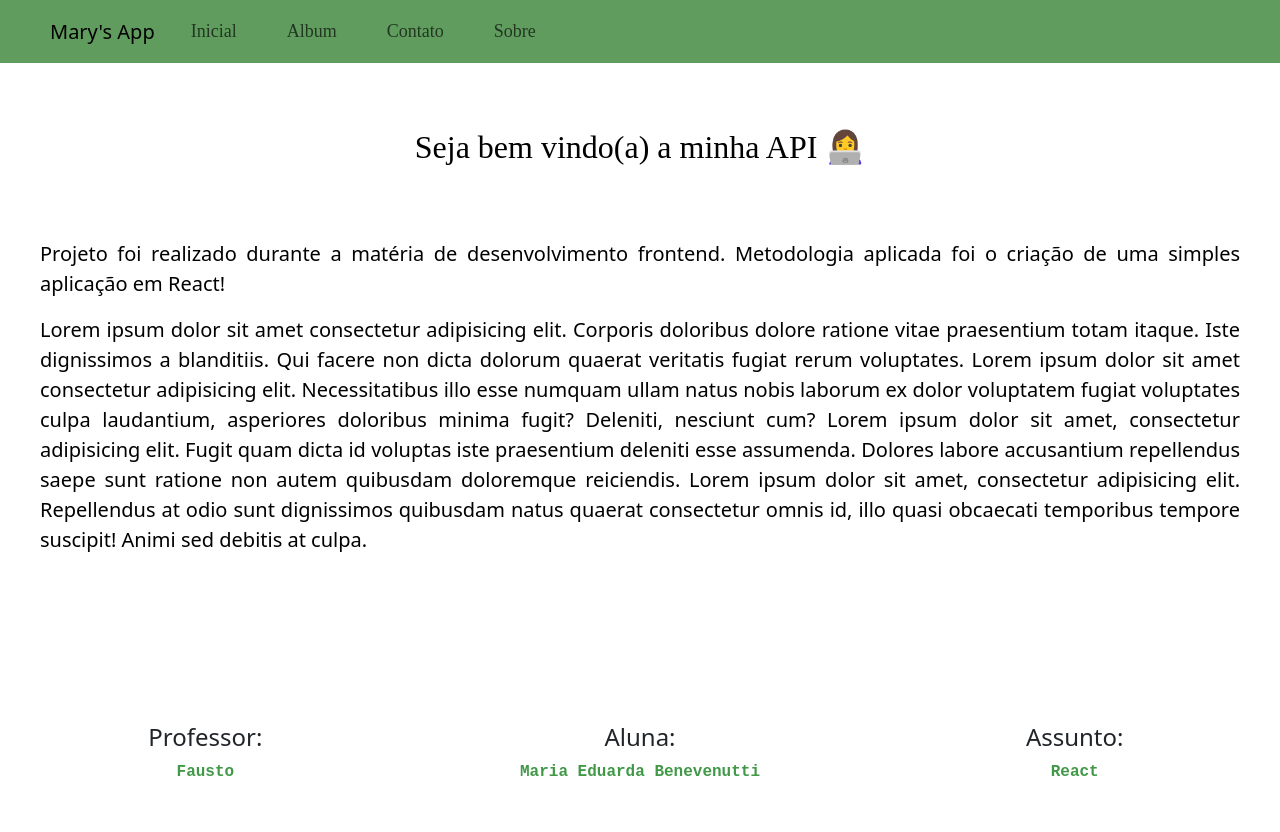
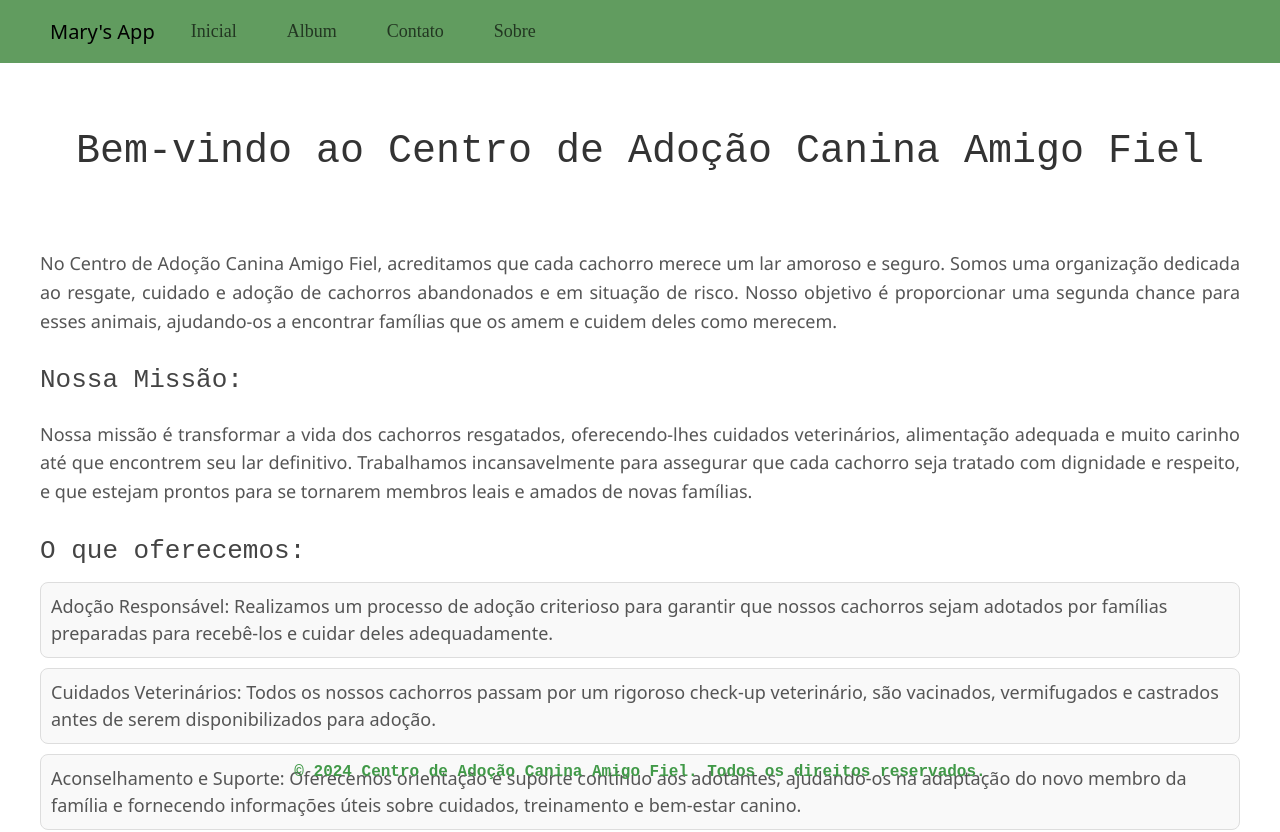
Before and after one commit to eduardabenevenutti77/frontend, a React (Create React App) app in the folder fausto/: page / in a window 1280 px wide. Shown: the top 832 px of the page. Before the commit the page ends 800 px from the top, so only its background shows below. Built offline with nearby package versions, Linux system fonts and the light colour scheme; a web font is replaced by a local one.

Commit message:
new commit

```diff
--- a/fausto/package.json
+++ b/fausto/package.json
@@ -6,13 +6,14 @@
     "@testing-library/jest-dom": "^5.17.0",
     "@testing-library/react": "^13.4.0",
     "@testing-library/user-event": "^13.5.0",
+    "axios": "^1.7.2",
     "bootstrap": "^5.3.3",
     "install": "^0.13.0",
     "npm": "^10.5.0",
     "react": "^18.2.0",
     "react-bootstrap": "^2.10.2",
     "react-dom": "^18.2.0",
-    "react-router-dom": "^6.22.3",
+    "react-router-dom": "^6.23.1",
     "react-scripts": "^5.0.1",
     "sass": "^1.72.0",
     "scss": "^0.2.4",
--- /dev/null
+++ b/fausto/src/api/axiosData.js
@@ -0,0 +1,4 @@
+import axios from 'axios'; export async function axiosData() {
+    const response = await axios.get('https://jsonplaceholder.typicode.com/posts');
+    return response.data;
+}
--- /dev/null
+++ b/fausto/src/api/fetchData.js
@@ -0,0 +1,5 @@
+export async function fetchData() {
+    const response = await fetch('https://api.publicapis.org/entries');
+    const data = await response.json();
+    return data.entries;
+}
--- a/fausto/src/layout/Footer.jsx
+++ b/fausto/src/layout/Footer.jsx
@@ -3,27 +3,7 @@ import { Col, Row } from "react-bootstrap";
 export default function Footer() {
   return (
     <div className="footer">
-        <Row>
-          <Col>
-            <div>
-              <h4>Professor: </h4>
-              {/* <p><a href="//facebook.com" target="_blank">Facebooj</a></p> */}
-              <p>Fausto</p>
-            </div>
-          </Col>
-          <Col>
-            <div>
-              <h4>Aluna: </h4>
-              <p>Maria Eduarda Benevenutti</p>
-            </div>
-          </Col>
-          <Col>
-            <div>
-              <h4>Assunto: </h4>
-              <p>React</p>
-            </div>
-          </Col>
-        </Row>
+        <p>&copy; 2024 Centro de Adoção Canina Amigo Fiel. Todos os direitos reservados.</p>
     </div>
   );
 }
--- a/fausto/src/pages/Contato.jsx
+++ b/fausto/src/pages/Contato.jsx
@@ -1,80 +1,19 @@
-import Button from 'react-bootstrap/Button';
-import Col from 'react-bootstrap/Col';
-import Form from 'react-bootstrap/Form';
-import Row from 'react-bootstrap/Row';
+import { useState } from 'react';
 
 export default function Contato() {
+  const [name, setName] = useState('');
+  const [email, setEmail] = useState('');
+  const [theme, setTheme] = useState('');
 
+  const handleSubmit = (e) => { e.preventDefault();
+  console.log({ name, email, theme });
+  };
   return (
-    <Form>
-      <h1 className="title">Informe seus dados de contato</h1>
-      <fieldset>
-      <Row className="mb-3">
-        <Form.Group as={Col} controlId="formGridEmail">
-          <Form.Label>Email</Form.Label>
-          <Form.Control type="email" placeholder="Enter email" />
-        </Form.Group>
-
-        <Form.Group as={Col} controlId="formGridPassword">
-          <Form.Label>Password</Form.Label>
-          <Form.Control type="password" placeholder="Password" />
-        </Form.Group>
-      </Row>
-
-      <Form.Group className="mb-3" controlId="formGridAddress1">
-        <Form.Label>Address</Form.Label>
-        <Form.Control placeholder="1234 Main St" />
-      </Form.Group>
-
-      <Form.Group className="mb-3" controlId="formGridAddress2">
-        <Form.Label>Address 2</Form.Label>
-        <Form.Control placeholder="Apartment, studio, or floor" />
-      </Form.Group>
-
-      <Row className="mb-3">
-        <Form.Group as={Col} controlId="formGridCity">
-          <Form.Label>City</Form.Label>
-          <Form.Control />
-        </Form.Group>
-
-        <Form.Group as={Col} controlId="formGridState">
-          <Form.Label>State</Form.Label>
-          <Form.Select defaultValue="Choose...">
-            <option>Choose...</option>
-            <option>...</option>
-          </Form.Select>
-        </Form.Group>
-
-        <Form.Group as={Col} controlId="formGridZip">
-          <Form.Label>Zip</Form.Label>
-          <Form.Control />
-        </Form.Group>
-      </Row>
-
-      <Form.Group className="mb-3" id="formGridCheckbox">
-        <Form.Check type="checkbox" label="Check me out" />
-      </Form.Group>
-
-    {/* <div className='groupButton'>
-      <Button className='delete' type="submit">
-        Submit
-      </Button>
-      <Button className='post' type="submit">
-        Submit
-      </Button>
-    </div> */}
-      </fieldset>
-    </Form>
+    <form onSubmit={handleSubmit}>
+      <label> Name: <input type="text" value={name} onChange={(e) => setName(e.target.value)} /> </label>
+      <label> Email: <input type="email" value={email} onChange={(e) => setEmail(e.target.value)} /> </label>
+      <label> Theme: <input type="text" value={theme} onChange={(e) => setTheme(e.target.value)} /> </label>
+      <button type="submit">Submit</button>
+    </form>
   );
 }
-
-  //   return (
-  //     <div>
-  //       <h1 className="title">Contato</h1>
-  //       <p className="conteudo">Lorem ipsum dolor sit amet consectetur adipisicing elit. Et eligendi animi porro aperiam impedit corrupti minus quos veritatis suscipit exercitationem quo hic temporibus, libero recusandae id perspiciatis quisquam, sapiente nostrum. Lorem ipsum dolor sit amet, consectetur adipisicing elit. Nisi ipsum porro earum voluptates, est cumque deserunt, ipsam exercitationem provident eveniet ea neque quas autem aperiam perferendis eaque quam, reprehenderit harum? Lorem ipsum dolor sit amet consectetur, adipisicing elit. Velit veritatis dignissimos natus atque possimus soluta quo quia accusantium laborum ipsam! Minima porro eligendi maiores impedit sed harum, nulla aspernatur ut!</p>
-  //       <p className="conteudo">Lorem ipsum dolor sit amet consectetur adipisicing elit. Et eligendi animi porro aperiam impedit corrupti minus quos veritatis suscipit exercitationem quo hic temporibus, libero recusandae id perspiciatis quisquam, sapiente nostrum. Lorem ipsum dolor sit amet, consectetur adipisicing elit. Nisi ipsum porro earum voluptates, est cumque deserunt, ipsam exercitationem provident eveniet ea neque quas autem aperiam perferendis eaque quam, reprehenderit harum? Lorem ipsum dolor sit amet consectetur, adipisicing elit. Velit veritatis dignissimos natus atque possimus soluta quo quia accusantium laborum ipsam! Minima porro eligendi maiores impedit sed harum, nulla aspernatur ut!</p>
-  //       <p className="conteudo">Lorem ipsum dolor sit amet consectetur adipisicing elit. Et eligendi animi porro aperiam impedit corrupti minus quos veritatis suscipit exercitationem quo hic temporibus, libero recusandae id perspiciatis quisquam, sapiente nostrum. Lorem ipsum dolor sit amet, consectetur adipisicing elit. Nisi ipsum porro earum voluptates, est cumque deserunt, ipsam exercitationem provident eveniet ea neque quas autem aperiam perferendis eaque quam, reprehenderit harum? Lorem ipsum dolor sit amet consectetur, adipisicing elit. Velit veritatis dignissimos natus atque possimus soluta quo quia accusantium laborum ipsam! Minima porro eligendi maiores impedit sed harum, nulla aspernatur ut!</p>
-  //       <p className="container"></p>
-  //     </div>
-  //   );
-  // }
--- a/fausto/src/pages/Inicial.jsx
+++ b/fausto/src/pages/Inicial.jsx
@@ -1,11 +1,26 @@
-// import CardNews from "../components/CardNews";
+import React from 'react';
+// import './Inicial.css';
 
 export default function Inicial() {
   return (
-    <div>
-      <h1 className="title">Seja bem vindo(a) a minha API 👩‍💻</h1>
-      <p className="conteudo">Projeto foi realizado durante a matéria de desenvolvimento frontend. Metodologia aplicada foi o criação de uma simples aplicação em React! </p>
-      <p className="conteudo_lorem">Lorem ipsum dolor sit amet consectetur adipisicing elit. Corporis doloribus dolore ratione vitae praesentium totam itaque. Iste dignissimos a blanditiis. Qui facere non dicta dolorum quaerat veritatis fugiat rerum voluptates. Lorem ipsum dolor sit amet consectetur adipisicing elit. Necessitatibus illo esse numquam ullam natus nobis laborum ex dolor voluptatem fugiat voluptates culpa laudantium, asperiores doloribus minima fugit? Deleniti, nesciunt cum? Lorem ipsum dolor sit amet, consectetur adipisicing elit. Fugit quam dicta id voluptas iste praesentium deleniti esse assumenda. Dolores labore accusantium repellendus saepe sunt ratione non autem quibusdam doloremque reiciendis. Lorem ipsum dolor sit amet, consectetur adipisicing elit. Repellendus at odio sunt dignissimos quibusdam natus quaerat consectetur omnis id, illo quasi obcaecati temporibus tempore suscipit! Animi sed debitis at culpa.</p>
+    <div className="page-container">
+      <div className="content-wrap">
+        <h1 className="title">Bem-vindo ao Centro de Adoção Canina Amigo Fiel</h1>
+        <p className="conteudo">No Centro de Adoção Canina Amigo Fiel, acreditamos que cada cachorro merece um lar amoroso e seguro. Somos uma organização dedicada ao resgate, cuidado e adoção de cachorros abandonados e em situação de risco. Nosso objetivo é proporcionar uma segunda chance para esses animais, ajudando-os a encontrar famílias que os amem e cuidem deles como merecem.</p>
+        <h4>Nossa Missão: </h4>
+        <p className="conteudo">Nossa missão é transformar a vida dos cachorros resgatados, oferecendo-lhes cuidados veterinários, alimentação adequada e muito carinho até que encontrem seu lar definitivo. Trabalhamos incansavelmente para assegurar que cada cachorro seja tratado com dignidade e respeito, e que estejam prontos para se tornarem membros leais e amados de novas famílias.</p>
+        <h4>O que oferecemos: </h4>
+        <div className="position">
+          <ul>
+            <li>Adoção Responsável: Realizamos um processo de adoção criterioso para garantir que nossos cachorros sejam adotados por famílias preparadas para recebê-los e cuidar deles adequadamente.</li>
+            <li>Cuidados Veterinários: Todos os nossos cachorros passam por um rigoroso check-up veterinário, são vacinados, vermifugados e castrados antes de serem disponibilizados para adoção.</li>
+            <li>Aconselhamento e Suporte: Oferecemos orientação e suporte contínuo aos adotantes, ajudando-os na adaptação do novo membro da família e fornecendo informações úteis sobre cuidados, treinamento e bem-estar canino.</li>
+            <li>Eventos e Campanhas: Organizamos eventos de adoção, campanhas de conscientização e atividades comunitárias para promover a adoção responsável e o bem-estar animal.</li>
+          </ul>
+        </div>
+        <h4>Junte-se a nós: </h4>
+        <p className="conteudo">Se você está pensando em adicionar um novo membro peludo à sua família, visite nosso centro e conheça nossos adoráveis cachorros disponíveis para adoção. Você também pode contribuir com nossa causa através de doações, voluntariado ou simplesmente ajudando a espalhar a palavra sobre nosso trabalho.</p>
+      </div>
     </div>
   );
 }
--- a/fausto/src/scss/_inicial.scss
+++ b/fausto/src/scss/_inicial.scss
@@ -1,32 +1,68 @@
+.page-container {
+    display: flex;
+    flex-direction: column;
+    min-height: 100vh;
+}
+.content-wrap {
+    flex: 1;
+}
 .title {
-    font-family: cursive;
+    font-family:'Courier New', Courier, monospace;
     text-align: center;
     margin-top: 55px;
-    font-size: 32px;
-    color: black;
+    font-size: 21px;
+    color: #333;
+}
+h4 {
+    font-family:'Courier New', Courier, monospace;
+    margin-left: 40px;
+    color: #444;
+    font-size: 18px;
+    margin-top: 30px;
 }
 .conteudo {
-    color: black;
-    padding-top: 35px;
+    color: #555;
+    padding-top: 15px;
     padding-left: 40px;
     padding-right: 40px;
-    font-family:system-ui, -apple-system, BlinkMacSystemFont, 'Segoe UI', Roboto, Oxygen, Ubuntu, Cantarell, 'Open Sans', 'Helvetica Neue', sans-serif;
-    font-size: 20px;
+    font-family: 'Segoe UI', Tahoma, Geneva, Verdana, sans-serif;
+    font-size: 18px;
     font-weight: 400;
+    line-height: 1.6;
     text-align: justify;
 }
-.conteudo_lorem {
-    color: black;
-    // padding-top: 2px;
+ul {
+    list-style-type: none;
+    padding: 0;
+}
+ul li {
+    background: #f9f9f9;
+    border: 1px solid #ddd;
+    border-radius: 8px;
+    margin: 10px 0;
+    padding: 10px; /* Diminua o padding para diminuir o tamanho do quadrado cinza */
+    font-size: 16px; /* Diminuir o tamanho da fonte para ajustar o tamanho do quadrado */
+    color: #555;
+}
+.position {
+    margin-top: 15px;
     padding-left: 40px;
     padding-right: 40px;
-    font-family:system-ui, -apple-system, BlinkMacSystemFont, 'Segoe UI', Roboto, Oxygen, Ubuntu, Cantarell, 'Open Sans', 'Helvetica Neue', sans-serif;
-    font-size: 20px;
-    font-weight: 400;
-    text-align: justify;
 }
 @media (min-width: 768px) {
     .conteudo {
         padding-top: 15px;
     }
+
+    ul li {
+        font-size: 18px; /* Ajuste o tamanho da fonte para dispositivos maiores */
+    }
+
+    h4 {
+        font-size: 26px;
+    }
+
+    .title {
+        font-size: 40px;
+    }
 }
```
Also changed, not shown: fausto/src/pages/Album.jsx (+106 -71 lines), fausto/src/pages/Theme.jsx (added, +30 -0 lines), 1 other file (tests, documents, lock files or other folders).
